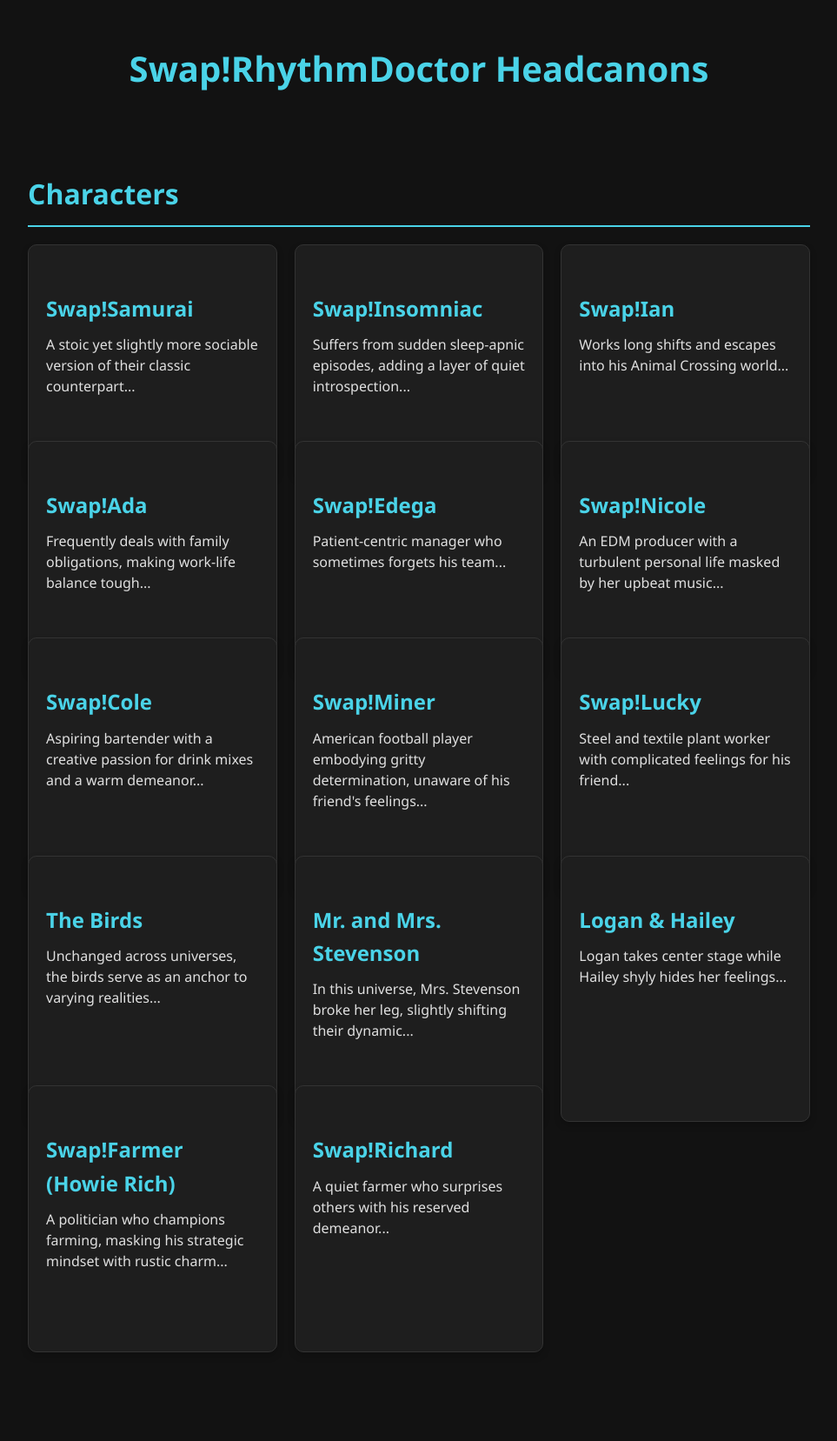
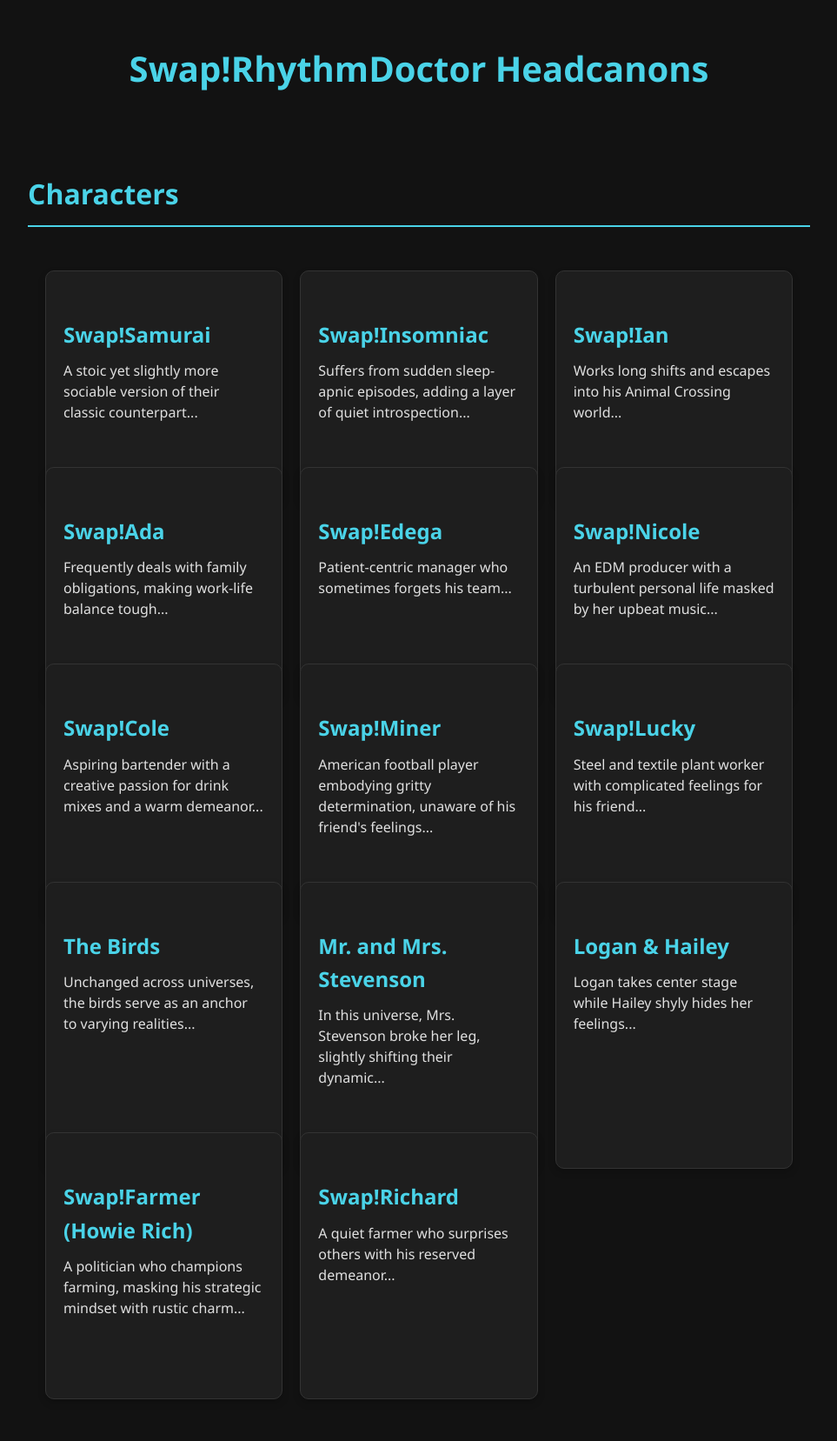
Before and after one commit to ArchooD2/Swap-RhythmDoctor, a Jekyll site: the page index.html, which Jekyll copies as it is, in a window 1280 px wide. Shown: the whole page at 87% size, without its empty margins (158-1121 px from the left). Built offline with Jekyll 4.4.1, drawn with Linux system fonts in a browser that asks for light colours; before the commit the page ends 1573 px from its top, so only the background shows below that.

Commit message:
Update style.css

```diff
--- a/assets/css/style.css
+++ b/assets/css/style.css
@@ -56,7 +56,7 @@ main {
 /* Character List Grid */
 ul {
     list-style: none;
-    padding: 0;
+    padding: 30px 20px;
     display: grid;
     grid-template-columns: repeat(3, 1fr); /* Three columns */
     gap: 20px; /* Space between grid items */
```
